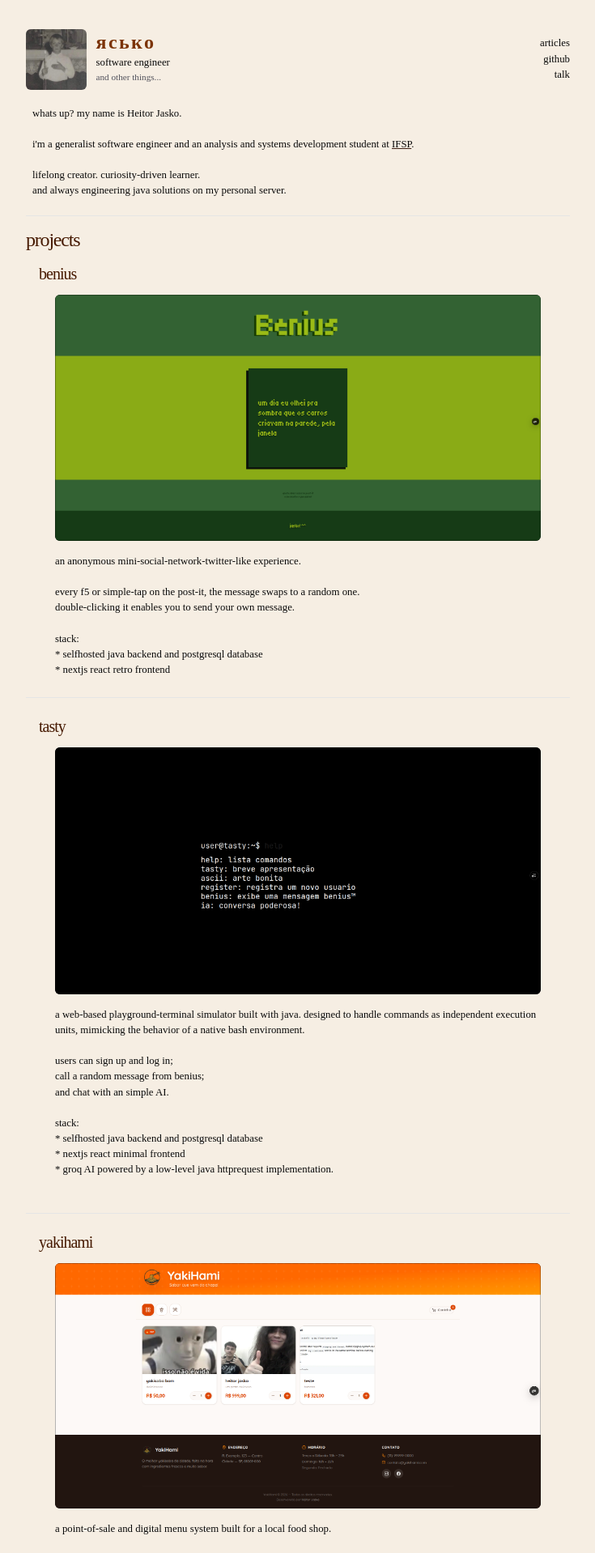
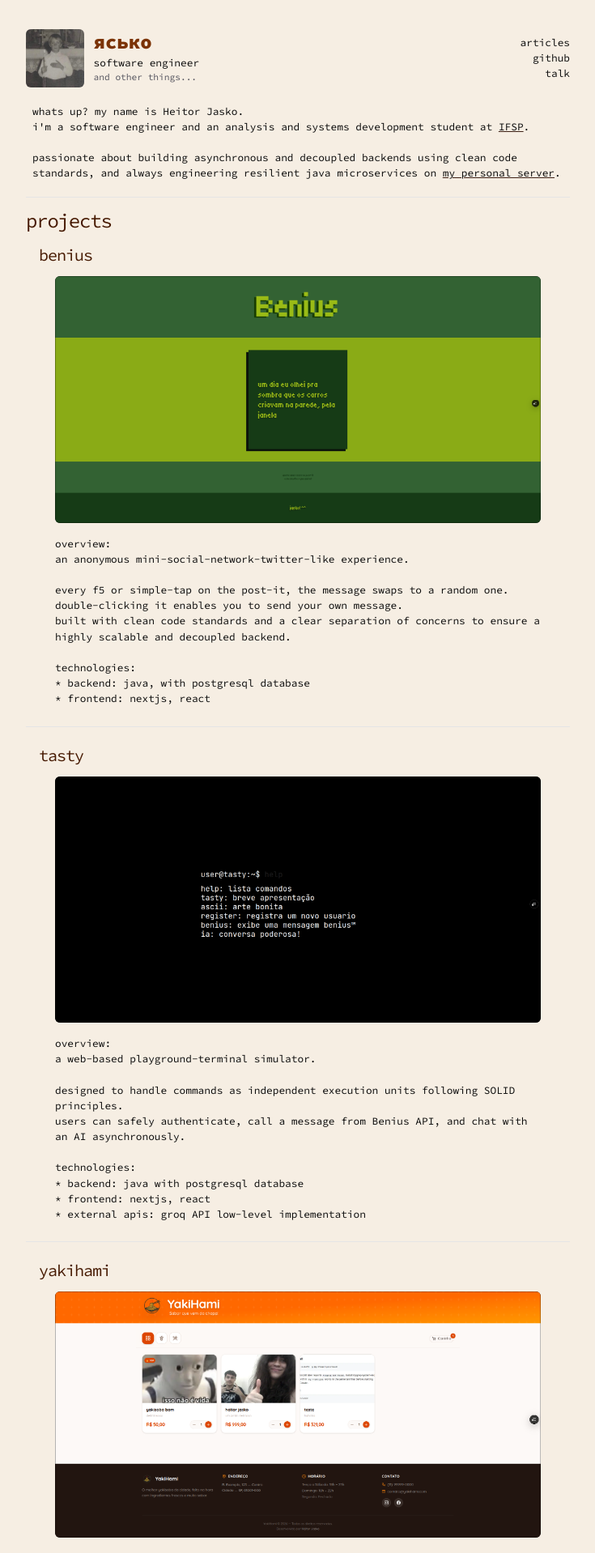
Before and after one commit to pontojasko/portfolio, a Next.js app: page / in a window 1280 px wide. Shown: the top 1918 px of the page at 81% size, without its empty margins (272-1007 px from the left). Built offline with nearby package versions, Linux system fonts and the light colour scheme.

Commit message:
fix/feat: mudança de fontes + artigos

```diff
--- a/mdx-components.tsx
+++ b/mdx-components.tsx
@@ -1,12 +1,75 @@
 import type { MDXComponents } from "mdx/types";
+import Link from "next/link";
 
 const components = {
-  // h1: ({ children }) => (
-  //   <h1 className="text-5xl font-bold text-red-600 tracking-tight">
-  //     {children}
-  //   </h1>
-  // ),
-  //
+  h1: ({ children }) => (
+    <h1 className="mb-3 text-3xl font-semibold tracking-tighter  text-amber-950">
+      {children}
+    </h1>
+  ),
+  h2: ({ children }) => (
+    <h2 className="text-2xl font-medium tracking-tighter mt-3 mb-3 text-amber-950">
+      {children}
+    </h2>
+  ),
+  h3: ({ children }) => (
+    <h3 className="text-xl font-medium tracking-tighter mt-6 mb-3 text-amber-950">
+      {children}
+    </h3>
+  ),
+  p: ({ children }) => (
+    <p className=" leading-relaxed text-zinc-800">{children}</p>
+  ),
+
+  Link: ({ children }) => (
+    <p className="my-4 text-xl leading-relaxed text-zinc-800">{children}</p>
+  ),
+
+  a: ({ href, children }) => {
+    const isInternal = href && (href.startsWith("/") || href.startsWith("#"));
+    const className =
+      "underline decoration-zinc-300 decoration-1 underline-offset-4 hover:text-amber-900 hover:decoration-amber-900 ";
+
+    if (isInternal) {
+      return (
+        <Link href={href} className={className}>
+          {children}
+        </Link>
+      );
+    }
+    return (
+      <a href={href} className={className}>
+        {children}
+      </a>
+    );
+  },
+  ul: ({ children }) => (
+    <ul className="list-disc list-inside my-4 space-y-2 text-zinc-800 marker:text-amber-900">
+      {children}
+    </ul>
+  ),
+  ol: ({ children }) => (
+    <ol className="list-decimal list-inside my-4 space-y-2 text-zinc-800 marker:text-amber-900">
+      {children}
+    </ol>
+  ),
+  li: ({ children }) => <li className="leading-relaxed">{children}</li>,
+  hr: () => <hr className="h-0.5 bg-zinc-200 border-none my-8" />,
+  blockquote: ({ children }) => (
+    <blockquote className="border-l-2 border-amber-900 pl-4 my-6 italic text-zinc-600">
+      {children}
+    </blockquote>
+  ),
+  code: ({ children }) => (
+    <code className="bg-amber-100/50 text-amber-950 px-1.5 py-0.5 rounded text-sm font-mono selection:bg-amber-900 selection:text-amber-50">
+      {children}
+    </code>
+  ),
+  pre: ({ children }) => (
+    <pre className="bg-zinc-900 text-zinc-100 p-5 rounded-lg overflow-x-auto my-6 text-sm font-mono selection:bg-amber-50 selection:text-amber-900 shadow-sm">
+      {children}
+    </pre>
+  ),
 } satisfies MDXComponents;
 
 export function useMDXComponents(): MDXComponents {
--- /dev/null
+++ b/src/app/articles/1/page.mdx
@@ -0,0 +1,5 @@
+#  placeholder page
+
+its good to see you here..
+
+but can we go to another place?
--- /dev/null
+++ b/src/app/articles/2/page.mdx
@@ -0,0 +1,12 @@
+# my personal server
+i host all my apis services on it
+
+### specs
+
+- **cpu**: ampere a1
+- **architecture**: arm64
+- **memory**: 24gb ram
+- **storage**: just 200gb
+- **os**: oracle linux
+
+---
--- /dev/null
+++ b/src/app/articles/layout.tsx
@@ -0,0 +1,25 @@
+import Link from "next/link";
+import Picture from "../components/profilepicture";
+import Title from "../components/title";
+
+export default function MdxLayout({ children }: { children: React.ReactNode }) {
+  return (
+    <div className="text-maneiro flex flex-col p-9 items-center min-h-screen w-full selection:bg-amber-900 selection:text-amber-50">
+      <div className="flex flex-col md:w-2xl w-full h-full">
+        <header className="flex flex-row">
+          <div className="flex flex-col w-full">
+            <Link
+              href="/"
+              className="text-zinc-500 hover:text-amber-900  text-end text-sm my-2 mr-9"
+            >
+              ← home
+            </Link>
+            {/*<h1 className="text-xl font-medium tracking-tighter">articles</h1>*/}
+          </div>
+        </header>
+
+        <main className="w-full">{children}</main>
+      </div>
+    </div>
+  );
+}
--- /dev/null
+++ b/src/app/articles/page.mdx
@@ -0,0 +1,11 @@
+import Link from "next/link";
+
+
+# articles!
+[how i made benius...](articles/1)
+
+[my personal server...](articles/2)
+
+[how i created tasty and why this name...](articles/1)
+
+[about yakihami and yakisoba foods...](articles/1)
--- a/src/app/components/title.tsx
+++ b/src/app/components/title.tsx
@@ -7,7 +7,7 @@ export default function Title() {
 
   return (
     <h1
-      className="text-2xl font-bold w-fit text-amber-900 tracking-widest font-stretch-extra-expanded cursor-default select-none "
+      className="text-2xl font-black w-fit text-amber-900   cursor-default select-none "
       onMouseEnter={() => setHover(true)}
       onMouseLeave={() => setHover(false)}
     >
--- a/src/app/globals.css
+++ b/src/app/globals.css
@@ -1,5 +1,4 @@
 @import "tailwindcss";
-@import "@fontsource/opendyslexic";
 @import "tw-animate-css";
 @import "shadcn/tailwind.css";
 
@@ -56,7 +55,6 @@
 }
 
 body {
-    font-family: "OpenDyslexic";
     scroll-behavior: smooth;
 }
 
--- a/src/app/layout.tsx
+++ b/src/app/layout.tsx
@@ -1,9 +1,9 @@
 import type { Metadata } from "next";
 import "./globals.css";
-import { Geist } from "next/font/google";
+import { Source_Code_Pro } from "next/font/google";
 import { cn } from "@/lib/utils";
 
-const geist = Geist({subsets:['latin'],variable:'--font-sans'});
+const serif = Source_Code_Pro({ subsets: ["latin"], variable: "--font-sans" });
 
 export const metadata: Metadata = {
   title: "jasko",
@@ -16,7 +16,7 @@ export default function RootLayout({
   children: React.ReactNode;
 }>) {
   return (
-    <html lang="pt-BR" className={cn("h-full", "antialiased", "font-sans", geist.variable)}>
+    <html lang="pt-BR" className={cn("h-full", "antialiased", serif.variable)}>
       <body className="min-h-full flex flex-col text">{children}</body>
     </html>
   );
--- a/src/app/mdx/page.mdx
+++ /dev/null
@@ -1,2 +0,0 @@
-
-# Welcome to my MDX page!
--- a/src/app/page.tsx
+++ b/src/app/page.tsx
@@ -24,17 +24,20 @@ export default function Home() {
 
           <nav className="flex flex-col justify-center ">
             <div className="flex justify-end">
-              <Link href="mdx" className="">
+              <Link href="articles" className="hover:text-amber-900">
                 articles
               </Link>
             </div>
             <div className="flex justify-end ">
-              <Link href="https://github.com/pontojasko" className="">
+              <Link
+                href="https://github.com/pontojasko"
+                className="hover:text-amber-900"
+              >
                 github
               </Link>
             </div>
             <div className="flex justify-end">
-              <Link href="talk" className="">
+              <Link href="talk" className="hover:text-amber-900">
                 talk
               </Link>
             </div>
@@ -44,12 +47,16 @@ export default function Home() {
         <p className="p-2 py-5 ">
           whats up? my name is Heitor Jasko.
           <br />
-          <br /> i'm a generalist software engineer and an analysis and systems
-          development student at <u>IFSP</u>.
+          i'm a software engineer and an analysis and systems development
+          student at <u>IFSP</u>.
           <br /> <br />
-          lifelong creator. curiosity-driven learner.
-          <br />
-          and always engineering java solutions on my personal server.
+          passionate about building asynchronous and decoupled backends using
+          clean code standards, and always engineering resilient java
+          microservices on{" "}
+          <Link className="hover:text-amber-900" href="articles/2">
+            <u> my personal server</u>
+          </Link>
+          .
         </p>
         <hr className="h-0.5"></hr>
         <h2 className="text-2xl tracking-tighter my-3  text-amber-950 ">
@@ -58,44 +65,45 @@ export default function Home() {
 
         <Projeto
           titulo="benius"
-          descricao={`an anonymous mini-social-network-twitter-like experience.
+          descricao={`overview:
+an anonymous mini-social-network-twitter-like experience.
 
-          every f5 or simple-tap on the post-it, the message swaps to a random one.
-          double-clicking it enables you to send your own message.
+every f5 or simple-tap on the post-it, the message swaps to a random one. double-clicking it enables you to send your own message.
+built with clean code standards and a clear separation of concerns to ensure a highly scalable and decoupled backend.
 
-          stack:
-          * selfhosted java backend and postgresql database
-          * nextjs react retro frontend`}
+technologies:
+* backend: java, with postgresql database
+* frontend: nextjs, react`}
           foto="/beniius.png"
           link="https://benius.jasko.dev/"
         ></Projeto>
         <Projeto
           titulo="tasty"
-          descricao={`a web-based playground-terminal simulator built with java. designed to handle commands as independent execution units, mimicking the behavior of a native bash environment.
+          descricao={`overview:
+a web-based playground-terminal simulator.
 
-users can sign up and log in;
-call a random message from benius;
-and chat with an simple AI.
+designed to handle commands as independent execution units following SOLID principles.
+users can safely authenticate, call a message from Benius API, and chat with an AI asynchronously.
 
-stack:
-* selfhosted java backend and postgresql database
-* nextjs react minimal frontend
-* groq AI powered by a low-level java httprequest implementation.
-
-`}
+technologies:
+* backend: java with postgresql database
+* frontend: nextjs, react
+* external apis: groq API low-level implementation`}
           foto="/tty.png"
           link="https://tasty.jasko.dev/"
         ></Projeto>
         <Projeto
           titulo="yakihami"
-          descricao={`a point-of-sale and digital menu system built for a local food shop.
+          descricao={`overview:
+a point-of-sale and digital menu system built for a local food shop.
 
-          customers can place orders with dynamic delivery fees based on distance;
-          admins can manage the incoming orders queue, view history, and print receipts.
+customers place orders with dynamic delivery fees computed on the fly.
+admins manage the incoming event-driven orders queue, view history, and print receipts.
+optimized for low latency and high availability.
 
-          stack:
-          * nextjs fullstack (nodejs backend)
-          * postgresql database`}
+technologies:
+* backend: event-driven node.js architecture via nextjs serverless functions, integrated with postgresql database
+* frontend: nextjs, react`}
           foto="/yakihami.png"
           link="https://yakihami.jasko.dev/"
         ></Projeto>
--- a/src/app/talk/page.tsx
+++ b/src/app/talk/page.tsx
@@ -7,7 +7,7 @@ export default function Home() {
       <div className="text-center p-20 rounded-4xl">
         <h1 className="text-5xl select-none mb-3">talk to me!</h1>
         <h1 className="text-2xl mb-5">heitor@jasko.dev</h1>
-        <Link className="select-none " href="/">
+        <Link className="select-none hover:text-red-800 " href="/">
           ok
         </Link>
       </div>
```
